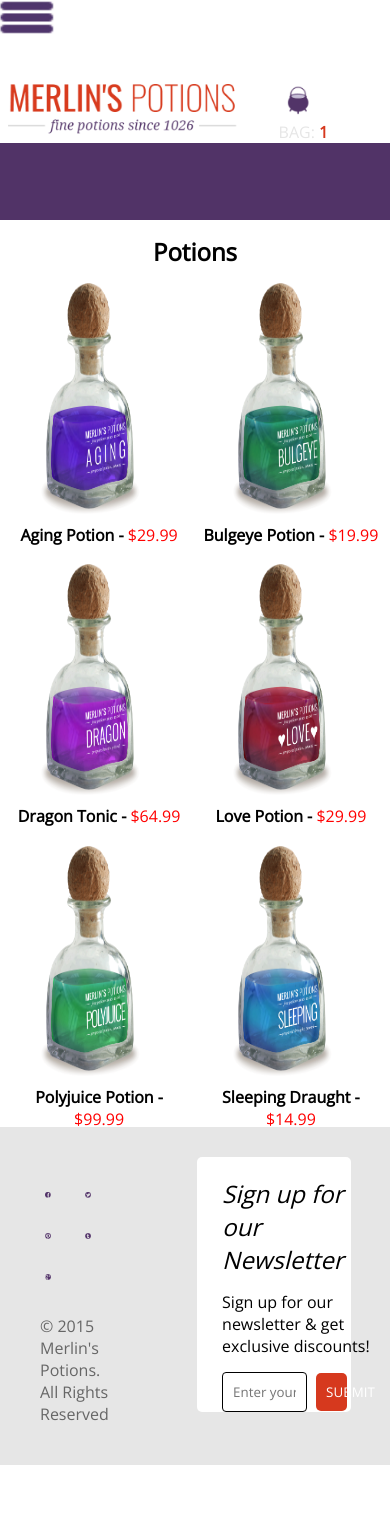
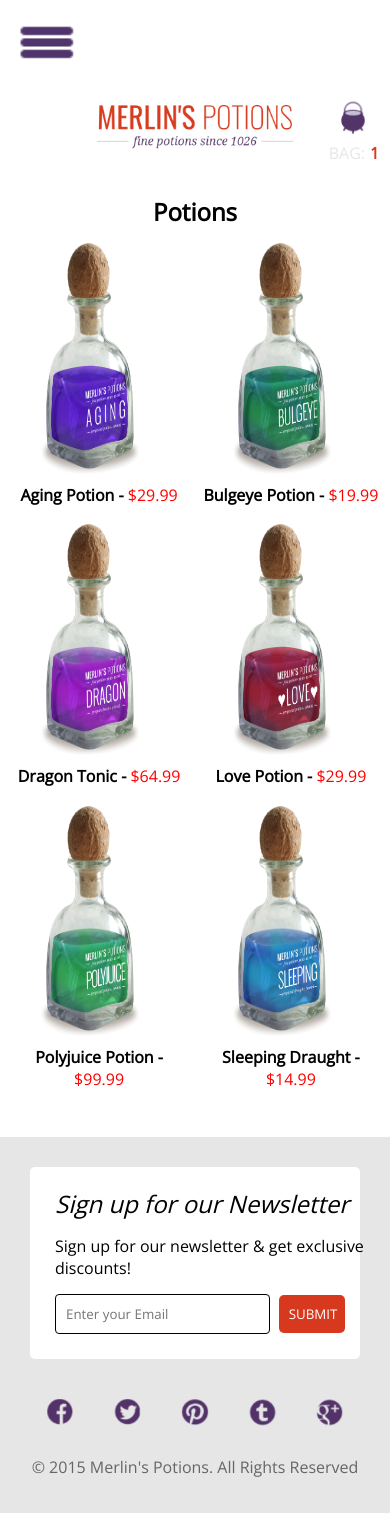
Before and after one commit to Lumineon/Merlins-Potions, a plain HTML site: page index.html in a window 390 px wide. Before the commit the page ends 1465 px from the top, so only its background shows below. Drawn offline with nearby package versions, Linux system fonts and the light colour scheme.

Commit message:
Inicio do desenvolvimento do menu mobile e ajustes na responsividade

```diff
--- a/index.html
+++ b/index.html
@@ -11,11 +11,24 @@
     <header>
         <!-- Menu Mobile -->
 
-        <div class="mobile-navigation-container">
-            <input type="checkbox" id="unchecked">
-            <label id="menu-icon-label">
-                <img class="mobile-menu-icon" src="Icons/menu-icon.png">
-            </label>
+        <div class="mobile-menu-container" id="menu-dropdown">
+            <img class="mobile-menu-icon" id="dropdown" onclick="showMenuFunction()" src="Icons/menu-icon.png">
+            <div class="mobile-menu-dropdown-container">
+                <div class="mobile-menu-dropdown-itens" id="dropdown-itens">
+                    <a href="">Potions</a>
+                    <a href="">Ingredients</a>
+                    <a href="">Books</a>
+                    <a href="">Supplies</a>
+                    <a href="">Charms</a>
+                    <a href="">Clearance!</a>
+                    <a href="">Sign In</a> or
+                    <a href="">Sign Up</a>
+                    <!-- <div class="mobile-user-area">
+                        <a href="">Sign In</a> or
+                        <a href="">Sign Up</a>
+                    </div> -->
+                </div>
+            </div>
         </div>
 
         <!-- Página -->
@@ -35,7 +48,7 @@
                     <img class="bag-icon" src="Icons/icone_bag.png" alt="a little purple caldron">
                 </div>
                 <div class="header-bag">
-                    <span class="bag-text">Bag: </span><span class="bag-quantity">1</span>
+                    <span class="bag-text">Bag:</span><span class="bag-quantity">1</span>
                 </div>
             </div>
         </div>
--- a/script.js
+++ b/script.js
@@ -1,3 +1,23 @@
+// menu dropdown mobile
+
+function showMenuFunction() {
+    document.getElementById('dropdown-itens').classList.toggle('showMenu');
+}
+
+// fechar menu
+window.onclick = function (event) {
+    if (!event.target.matches('.mobile-menu-icon')) {
+        var dropdown = document.getElementsByClassName("mobile-menu-dropdown-itens");
+        for (var i = 0; i < dropdown.length; i++) {
+            var openDropdown = dropdown[i];
+            if (openDropdown.classList.contains('showMenu')) {
+                openDropdown.classList.remove('showMenu');
+            }
+        }
+    }
+}
+
+
 // modal
 
 var modal = document.getElementById('potion-modal');
@@ -44,11 +64,11 @@ function showInfos(id) {
     document.getElementById("potion-price").innerHTML = '$' + myObj.potions[id].price;
     document.getElementById("potion-image").src = 'Products/' + myObj.potions[id].image;
 
+    var ul = document.getElementById('potion-ingredients');
+    ul.innerHTML = '';
     for (let j = 0; j < myObj.potions[id].ingredients.length; j++) {
-        var ul = document.getElementById('potion-ingredients');
         var li = document.createElement('li');
         ul.appendChild(li);
         li.innerHTML = myObj.potions[id].ingredients[j];
     }
-    //ta concatenando em todo click
 }
--- a/style.css
+++ b/style.css
@@ -4,11 +4,7 @@
     font-family: 'Open Sans', sans-serif;
 }
 
-#unchecked {
-    display: none;
-}
-
-.mobile-menu-icon{
+.mobile-menu-icon, .mobile-menu-dropdown-itens, .mobile-user-area {
     display: none;
 }
 
@@ -23,7 +19,7 @@ h2 {
 
 header {
     width: 100%;
-    height: 220px;
+    height: 180px;
     position: relative;
 }
 
@@ -54,7 +50,7 @@ header {
 }
 
 .form-input-email, .input-search-stock {
-    width: 55%;
+    width: 65%;
     border-radius: 4px;
     border: 1px solid black;
     font-weight: lighter;
@@ -265,20 +261,57 @@ footer {
     h1 {
         text-align: center;
     }
-    #menu-icon-label{
+    .main-navigation {
+        display: none;
+    }
+    /* Mobile */
+    .mobile-menu-container {
+        position: relative;
+        float: left;
+        width: 10%;
+        margin: 25px 20px;
+    }
+    #menu-icon-label {
         width: 100%;
         cursor: pointer;
     }
     .mobile-menu-icon {
         display: inline;
     }
-    .menu-navigation-container {}
+    .mobile-menu-dropdown-container {
+        height: auto;
+        width: 100%;
+        position: absolute;
+    }
+    .mobile-menu-dropdown-itens {
+        background: #513367;
+        z-index: 1;
+        /* left: -300px; */
+        position: absolute;
+        display: none;
+    }
+    .mobile-menu-dropdown-itens a {
+        display: block;
+        text-decoration: none;
+        font-style: italic;
+        color: white;
+        padding: 10px 45px;
+    }
+    .showMenu {
+        display: block;
+    }
+    /* Responsividade */
     .header-itens {
         align-items: center;
+        float: right;
+        width: 80%;
+        height: auto;
+        margin-top: 10px;
     }
     .header-logo-container {
-        width: 75%;
-        display: block;
+        width: 100%;
+        display: inline-block;
+        text-align: center;
     }
     .logo {
         width: 90%;
@@ -287,17 +320,28 @@ footer {
         display: none;
     }
     .bag-icon {
-        width: 90%;
+        width: 65%;
     }
     .header-bag-icon-container {
-        width: 40%;
+        width: 100%;
         display: flex;
+        justify-content: center;
     }
     .header-bag-area {
         display: block;
     }
     .header-shipping-text {
         display: none;
+    }
+    .header-bag {
+        display: flex;
+        justify-content: center;
+    }
+    .bag-quantity {
+        margin-left: 5px;
+    }
+    .content-container {
+        padding-bottom: 50px;
     }
     .content {
         width: 100%;
@@ -318,21 +362,39 @@ footer {
     }
     footer {
         height: auto;
+        display: flex;
+        flex-flow: column-reverse;
     }
     .footer-box-right {
-        width: 100%;
+        width: fit-content;
         flex-flow: column-reverse;
+        margin-bottom: 0;
     }
     .footer-box-left {
-        width: 100%;
+        width: fit-content;
+        margin: 0;
     }
     .footer-useful-links {
         display: none;
     }
     .footer-form-container {
-        height: 40%;
+        padding-bottom: 25px;
+        display: inline-block;
+        width: 100%;
     }
-    .footer-social-media {}
+    .footer-social-media {
+        display: flex;
+        justify-content: center;
+        margin-bottom: 0;
+    }
+    .footer-social-media-icons {
+        width: 7%;
+        margin: 20px;
+    }
+    .footer-copyright-box {
+        text-align: center;
+        margin-bottom: 35px;
+    }
     .modal-potion-infos {
         float: right;
     }
```
Also changed, not shown: README.md.
